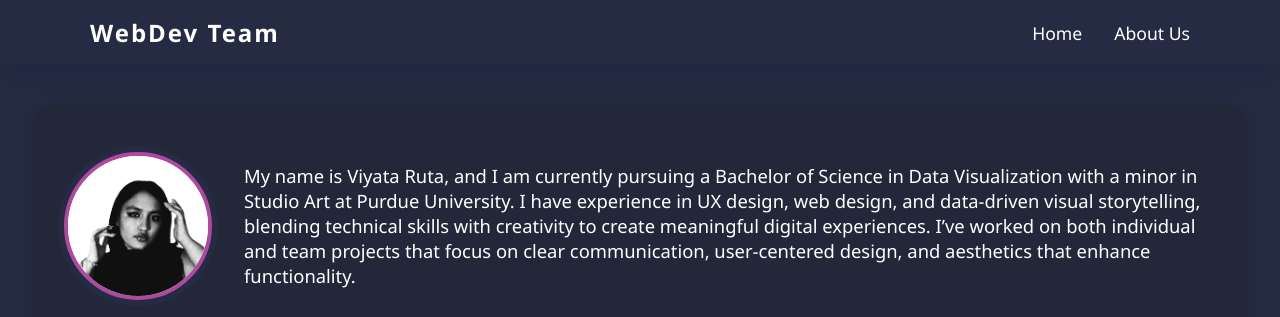
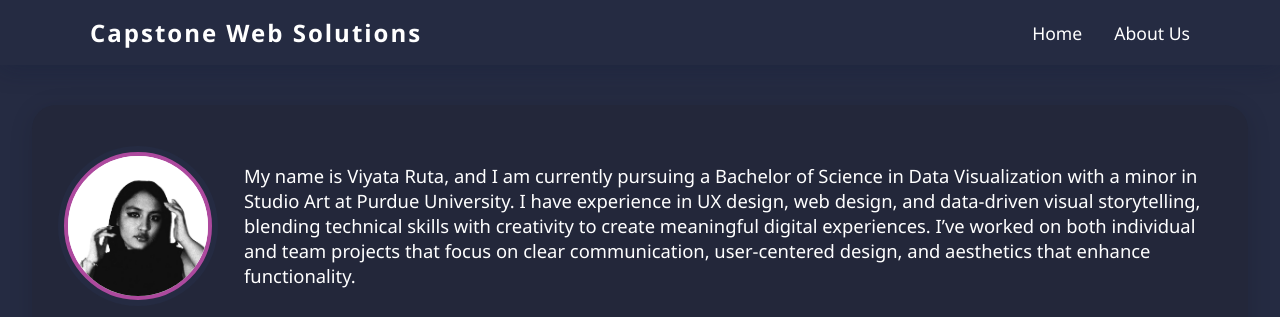
Before and after one commit to colinsubler/CGT41101-Team-Website, a plain HTML site: page about.html in a window 1280 px wide. Shown: the top 317 px of the page. Drawn offline with Linux system fonts and the light colour scheme.

Commit message:
updated team name

```diff
--- a/about.html
+++ b/about.html
@@ -3,13 +3,13 @@
 <head>
     <meta charset="UTF-8">
     <meta name="viewport" content="width=device-width, initial-scale=1.0">
-    <title>About Us - Team Website</title>
+    <title>About Us - Capstone Web Solutions</title>
     <link rel="stylesheet" href="css/master.css">
 </head>
 <body class="about-page">
     <header>
         <nav class="navbar">
-            <div class="logo">WebDev Team</div>
+            <div class="logo">Capstone Web Solutions</div>
             <ul class="nav-links">
                 <li><a href="index.html">Home</a></li>
                 <li><a href="about.html">About Us</a></li>
```
Also changed, not shown: index.html (+2 -2 lines).
